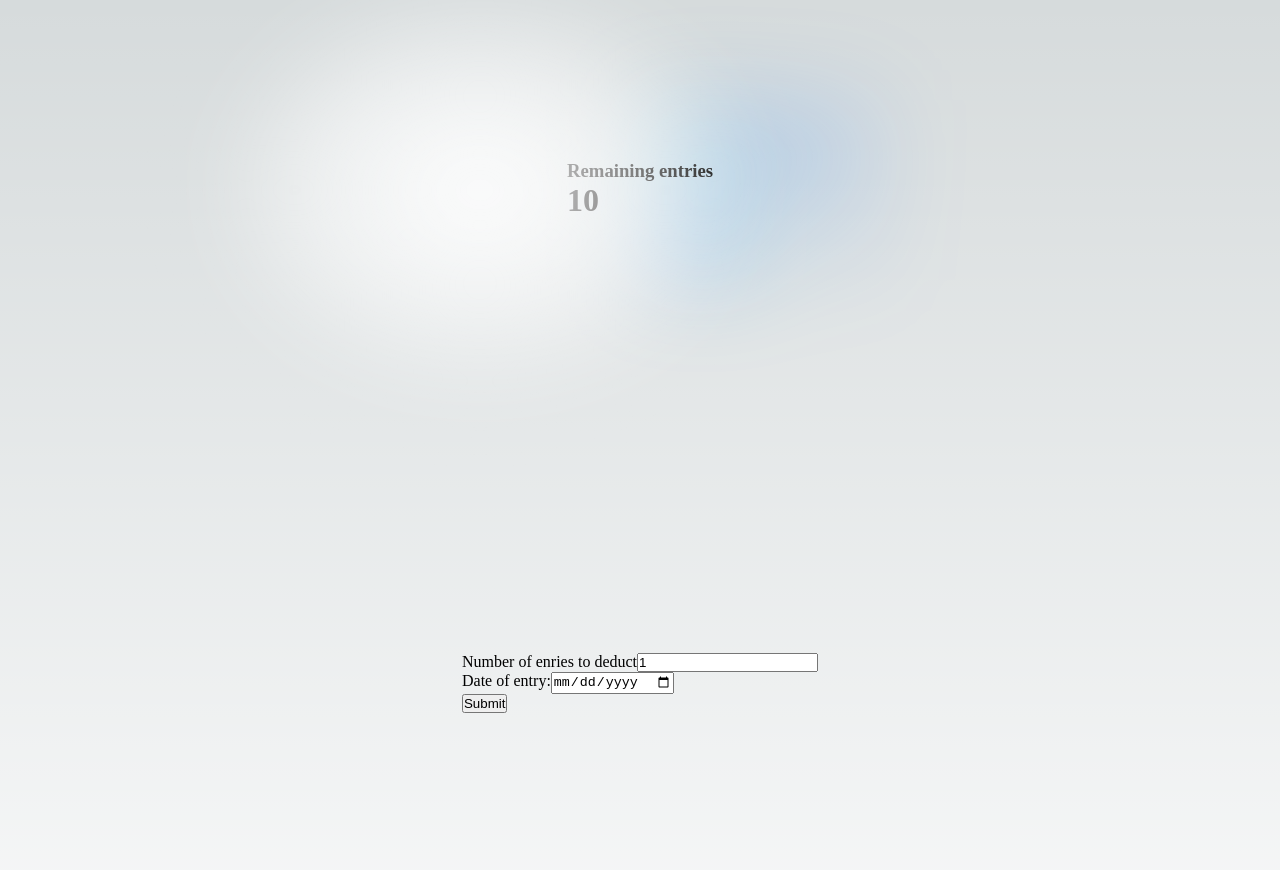
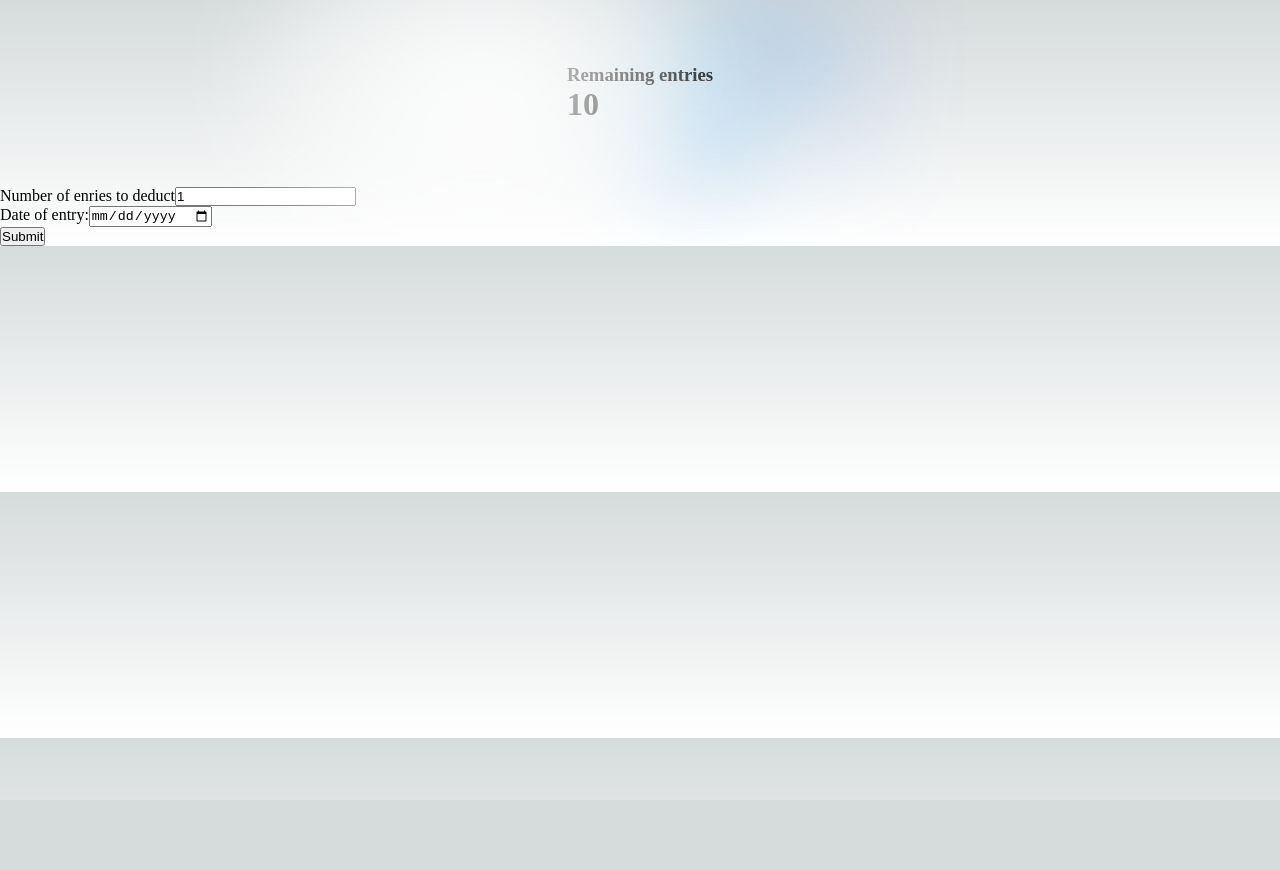
Before and after one commit to podmar/Q-counter, a Next.js app: page / in a window 1280 px wide. Shown: the top 870 px of the page. After the commit the page ends 800 px from the top, so only its background shows below. Built offline with nearby package versions, Linux system fonts and the light colour scheme.

Commit message:
change main to container

```diff
--- a/styles/Home.module.css
+++ b/styles/Home.module.css
@@ -1,4 +1,4 @@
-.main {
+.container {
   display: flex;
   flex-direction: column;
   justify-content: center;
```
